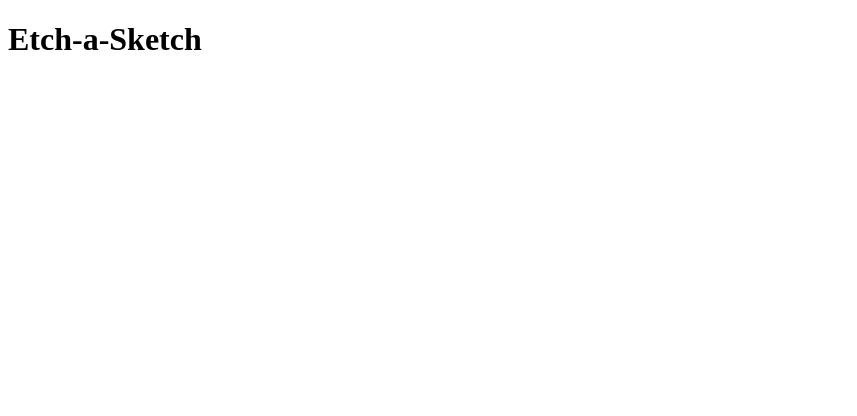
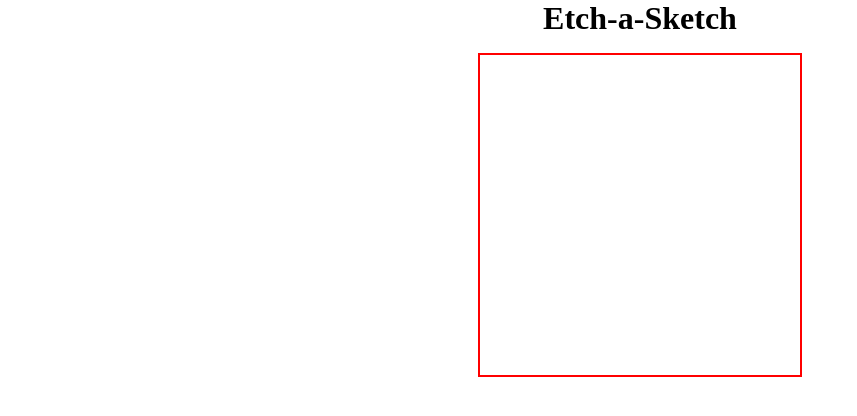
Before and after one commit to turbocep/TOP_Etch-a-Sketch, a plain HTML site: page index.html in a window 1280 px wide. Shown: the whole page, without its empty margins (0-857 px from the left). Drawn offline with Linux system fonts and the light colour scheme.

Commit message:
create container in CSS.

```diff
--- a/index.html
+++ b/index.html
@@ -9,6 +9,8 @@
 </head>
 <body>
   <h1>Etch-a-Sketch</h1>
+  <div class="container">
 
+  </div>
 </body>
 </html>
--- a/styles.css
+++ b/styles.css
@@ -0,0 +1,17 @@
+* {
+  margin: 0;
+  padding: 0;
+}
+
+h1 {
+  text-align: center;
+}
+
+
+
+.container {
+  border: 2px solid red;
+  width: 320px;
+  height: 320px;
+  margin: 16px auto;
+}
```
